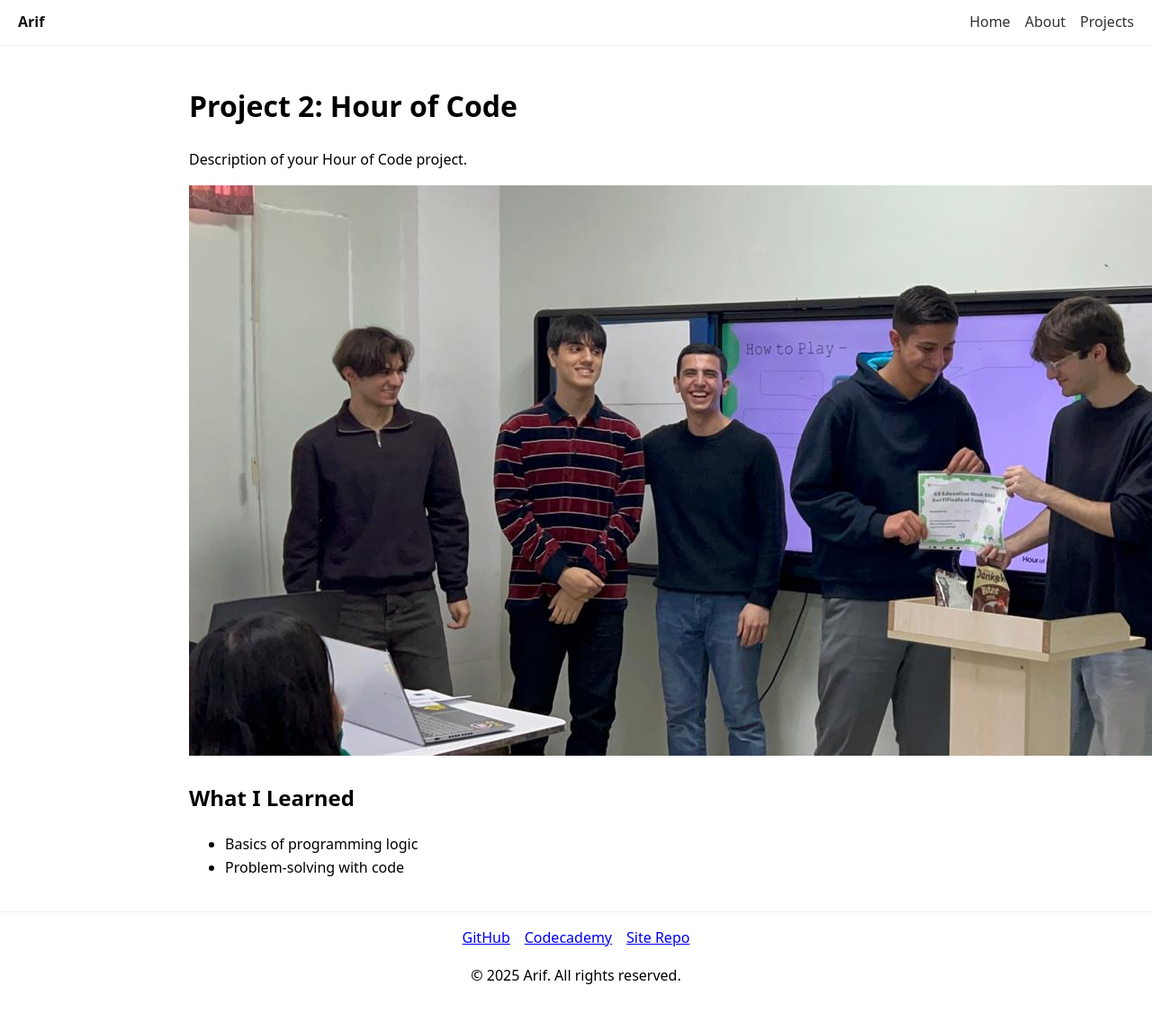
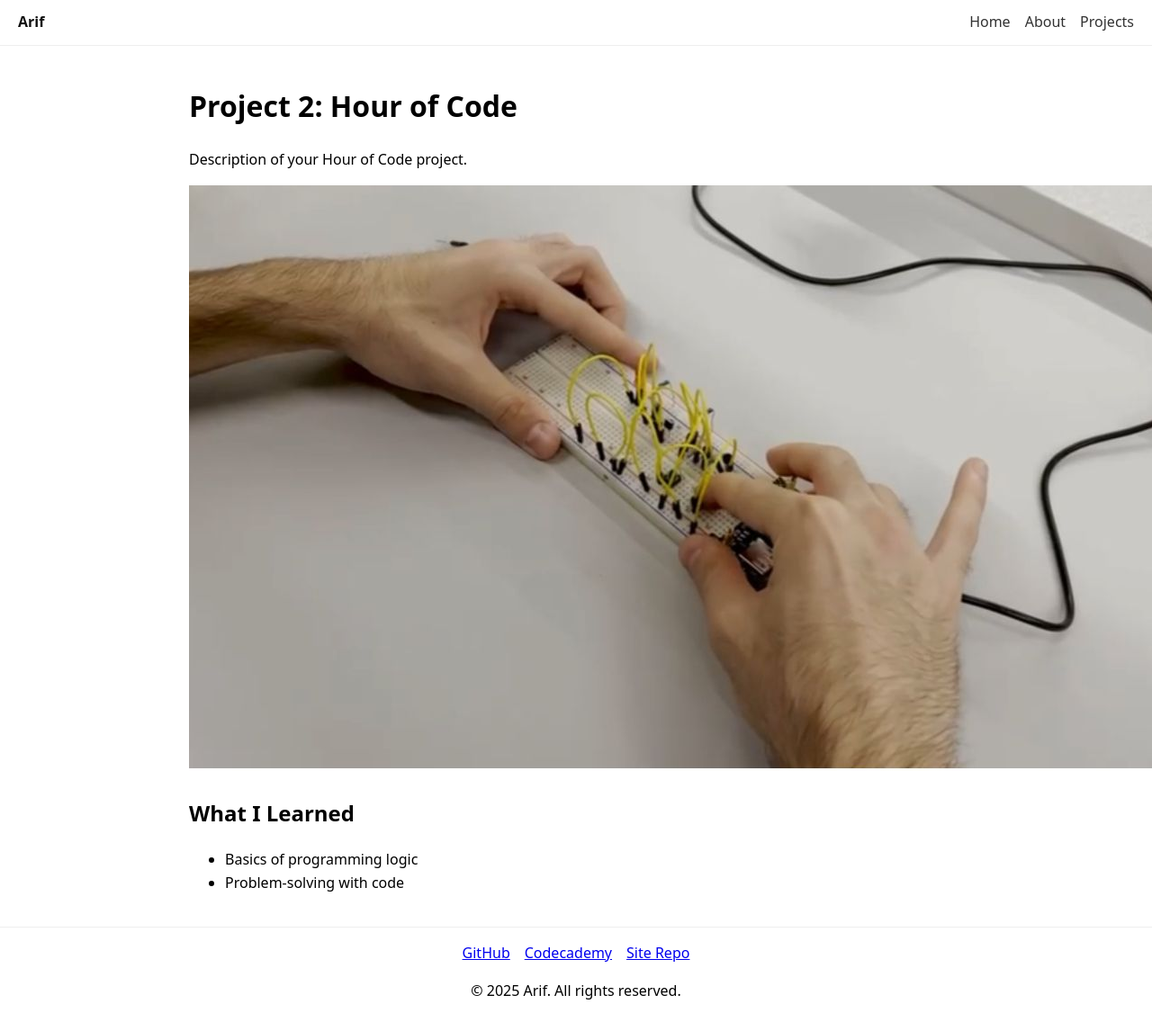
Before and after one commit to ar1f123/site-website, a Jekyll site: the page built from projects/project2.md, in a window 1280 px wide. Shown: the whole page at 90% size. Built offline with Jekyll 4.4.1, drawn with Linux system fonts in a browser that asks for light colours.

Commit message:
test : use absolute image url 2

```diff
--- a/projects/project2.md
+++ b/projects/project2.md
@@ -8,7 +8,7 @@ permalink: /projects/project2/
 
 Description of your Hour of Code project.
 
-![Screenshot]({{ site.baseurl }}/images/project2.jpg)
+![Screenshot](https://ar1f123.github.io/site-website/images/project1.jpg)
 
 ## What I Learned
 - Basics of programming logic
```
